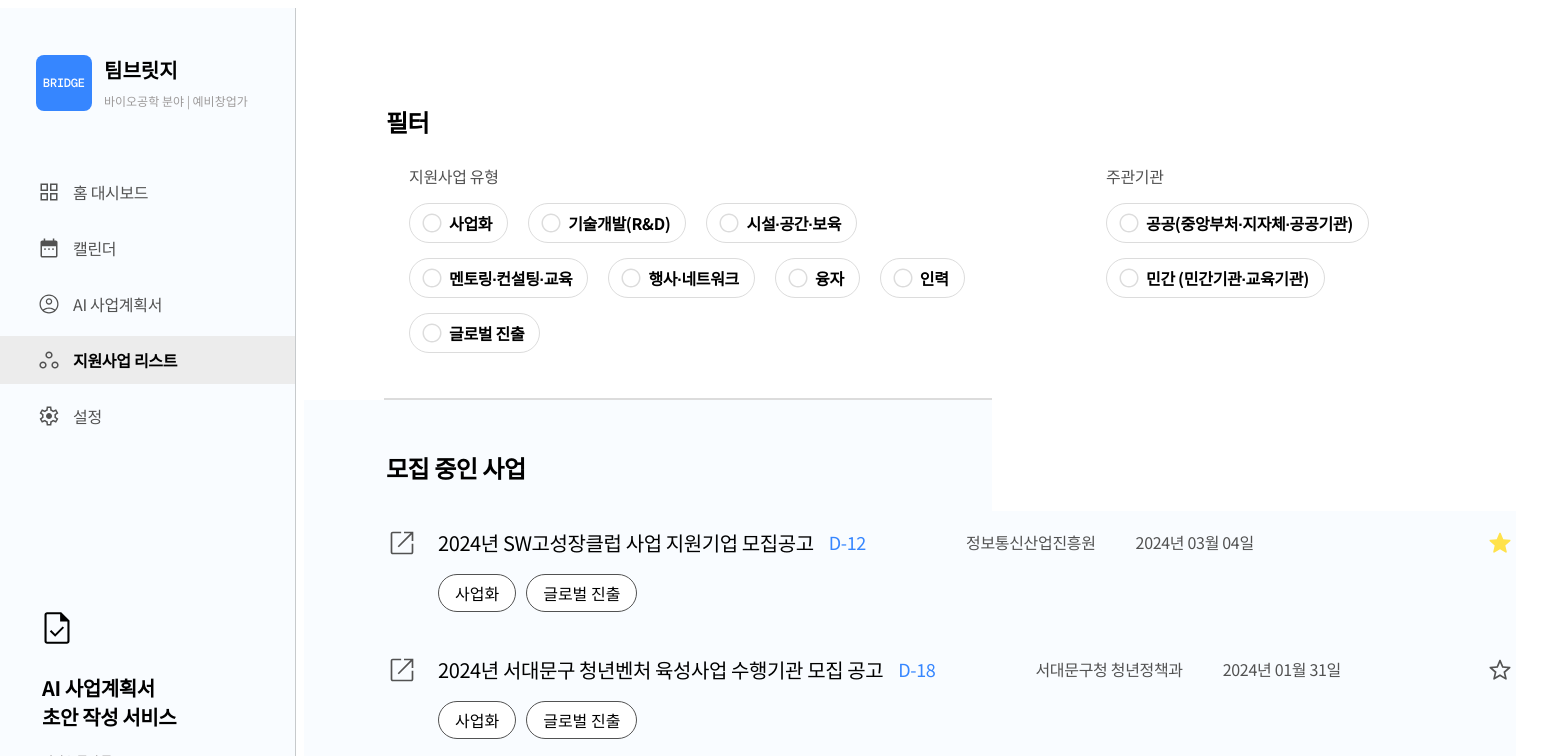
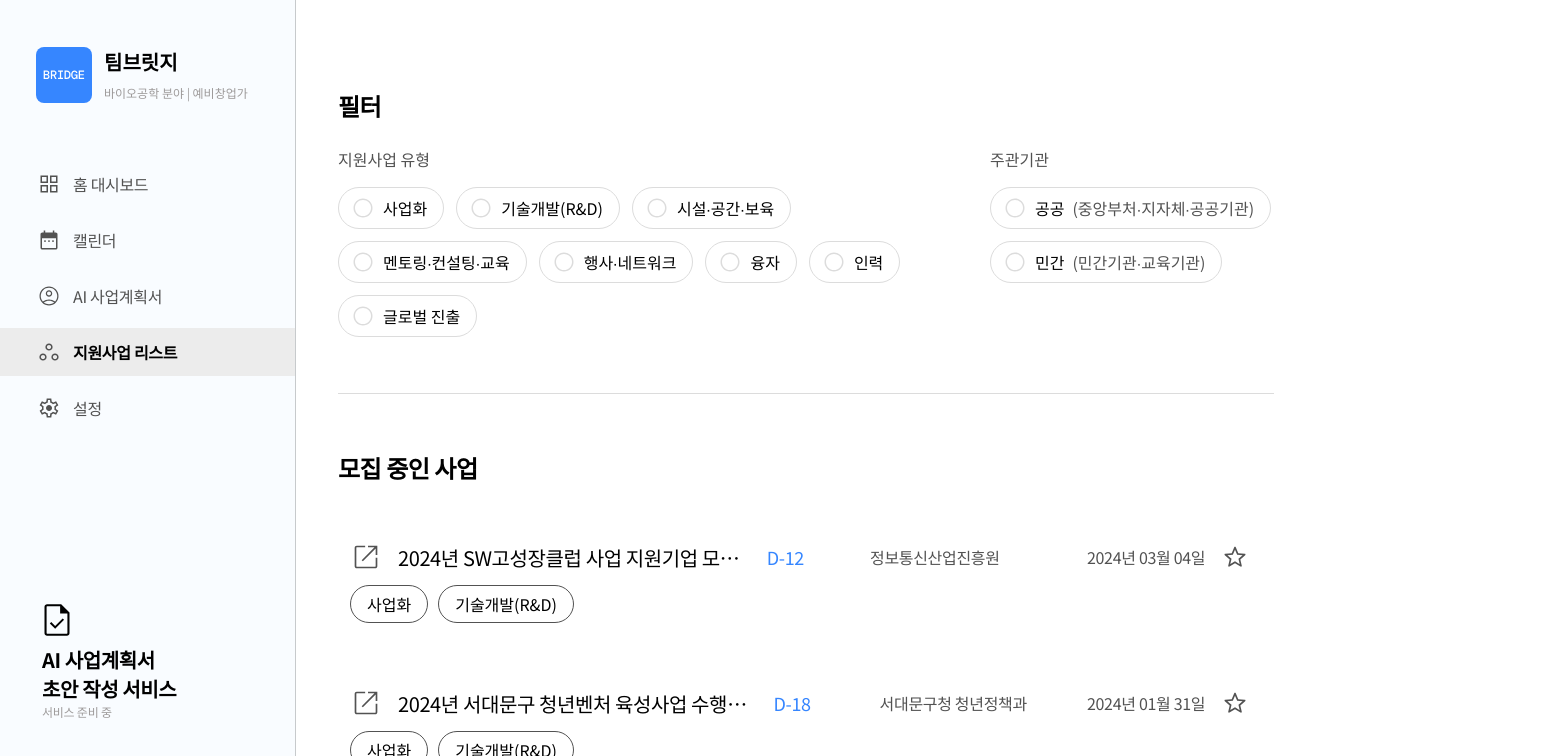
Before and after one commit to naya-h2/Bridge, a React (Create React App) app: page /list in a window 1280 px wide. Shown: the top 756 px of the page, 1568 px wide, since content can reach past the window. Built offline with nearby package versions, Linux system fonts and the light colour scheme.

Commit message:
💄 design: list 페이지 UI 반응형 추가

```diff
--- /dev/null
+++ b/src/components/commons/FilterButton.jsx
@@ -0,0 +1,52 @@
+import { useState } from 'react';
+import styled from 'styled-components';
+import switchG from '../../assets/icon/switch-grey.svg';
+import switchB from '../../assets/icon/switch-blue.svg';
+
+const FilterButton = ({ text, setSelectedList, detailText }) => {
+  const [isSelected, setIsSelected] = useState(false);
+
+  const handleButtonClick = () => {
+    setIsSelected((prev) => !prev);
+    if (isSelected) return setSelectedList((prev) => prev.filter((item) => item !== text));
+    setSelectedList((prev) => [...prev, text]);
+  };
+
+  return (
+    <Button onClick={handleButtonClick} $selected={isSelected}>
+      <Switch src={isSelected ? switchB : switchG} />
+      {text}
+      {detailText && <Detail>{` (${detailText})`}</Detail>}
+    </Button>
+  );
+};
+
+export default FilterButton;
+
+const Button = styled.button`
+  padding: 8px;
+  padding-right: 16px;
+  padding-left: 12px;
+
+  display: flex;
+  align-items: center;
+  gap: 8px;
+
+  background: #ffffff;
+  border: 1px solid ${({ $selected }) => ($selected ? '#3686FF' : '#DCDCDC')};
+  border-radius: 40px;
+
+  font-weight: 500;
+  font-size: 16px;
+  white-space: nowrap;
+
+  cursor: pointer;
+`;
+const Switch = styled.img`
+  width: 24px;
+  height: 24px;
+`;
+const Detail = styled.p`
+  color: #525252;
+  white-space: nowrap;
+`;
--- a/src/components/list/List.jsx
+++ b/src/components/list/List.jsx
@@ -1,51 +1,23 @@
-import {useState, useEffect} from 'react'
-import styled from "styled-components"
-import data from "../../data/listData"
-import ListData from "./ListData"
+import { useState, useEffect } from 'react';
+import styled from 'styled-components';
+import data from '../../data/listData';
+import ListData from './ListData';
+import SectionLayout from './SectionLayout';
 
-function List(){
-     let [businesses, setBusinesses]=useState(data)
-     console.log(businesses);
-     return(
-          <Container>
-               <P>모집 중인 사업</P>
-               <ListContainer>
-               {
-                    businesses.map((business, idx)=>(
-                         <ListData business={business}/>
-                    ))
-               }
-               </ListContainer>
-          </Container>
-     );
+function List() {
+  return (
+    <SectionLayout title="모집 중인 사업">
+      <ListContainer>
+        {data.map((business, idx) => (
+          <ListData key={idx} business={business} />
+        ))}
+      </ListContainer>
+    </SectionLayout>
+  );
 }
 export default List;
 
-const Container = styled.div`
-     width: 100%;
-     height: 100%;
-     display: flex;
-     flex-direction: column;
-     background-color : #F9FCFF;
-`
 const ListContainer = styled.div`
-     display: flex;
-     flex-direction: column;
-
-     width: 1130px;
-     height: 382px;
-     margin-left: 82px;
-     margin-top: 10px;
-`
-
-const P = styled.h1`
-     font-weight: 700;
-     font-size: 24px;
-     line-height: 35px;
-     /* identical to box height */
-     letter-spacing: -0.02em;
-     color: #000000;
-
-     margin-left: 82px;
-     margin-top: 50px;
-`
+  display: flex;
+  flex-direction: column;
+`;
--- a/src/components/list/ListData.jsx
+++ b/src/components/list/ListData.jsx
@@ -1,121 +1,149 @@
-import {useNavigate} from 'react-router-dom'
-import {useState} from 'react'
-import styled from "styled-components"
-import icon from "../../assets/icon/list-link.svg"
-import whiteStar from "../../assets/icon/empty-star.svg"
-import YellowStar from "../../assets/icon/filled-star.svg"
+import { useNavigate } from 'react-router-dom';
+import { useState } from 'react';
+import styled from 'styled-components';
+import icon from '../../assets/icon/list-link.svg';
+import whiteStar from '../../assets/icon/empty-star.svg';
+import YellowStar from '../../assets/icon/filled-star.svg';
 
-function ListData({business}){
-     let navigate=useNavigate();
+function ListData({ business }) {
+  let navigate = useNavigate();
   let [star, setStar] = useState(business.importance);
-     console.log(business.type)
-     const text = ["사업화", "기술개발(R&D)", "시설∙공간∙보육", "멘토링∙컨설팅∙교육","행사∙네트워크", "융자", "인력", "글로벌 진출", "공공기관", "민간기관" ]
-     return(
+  // console.log(business.type)
+  const text = ['사업화', '기술개발(R&D)', '시설∙공간∙보육', '멘토링∙컨설팅∙교육', '행사∙네트워크', '융자', '인력', '글로벌 진출', '공공기관', '민간기관'];
+  return (
     <Container>
       <TopContainer>
-                    <Icon src={icon} onClick={()=>{navigate(`${business.link}`)}}/>
+        <TitleSection>
+          <Icon
+            src={icon}
+            onClick={() => {
+              navigate(`${business.link}`);
+            }}
+          />
           <Title>{business.title}</Title>
           <Dday>D-{business.dday}</Dday>
+        </TitleSection>
+        <DetailSection>
           <Agent>{business.agent}</Agent>
           <Date>{business.date}</Date>
-                    <Star src={
-                         star ? whiteStar:YellowStar}
-                         onClick={()=>{
-                              setStar(!star);
-                         }}/>
+        </DetailSection>
+        <Star
+          src={star ? whiteStar : YellowStar}
+          onClick={() => {
+            setStar((prev) => !prev);
+          }}
+        />
       </TopContainer>
-               <BottomContainer>
-               {
-                    business.type.map((type, idx)=>(
-                         type!==false?<Button>{text[idx]}</Button>:null
-                    ))
-               }
-               </BottomContainer>
+      <BottomContainer>{business.type.map((type, idx) => (type !== false ? <Button>{text[idx]}</Button> : null))}</BottomContainer>
     </Container>
-     )
+  );
 }
 export default ListData;
 
 const Container = styled.div`
+  width: 100%;
+
   display: flex;
   flex-direction: column;
-     width: 100%;
-     height: 127px;
+  gap: 12px;
 
-     background: #F9FCFF;
-`
+  padding: 32px;
+  padding-left: 12px;
+  padding-right: 52px;
+
+  position: relative;
+`;
 
 const TopContainer = styled.div`
   display: flex;
   align-items: center;
-     width: 100%;
-     height: 63px;
-`
-const BottomContainer = styled.div`
-     width: 100%;
-     height: 64px;
+  justify-content: space-between;
+  gap: 16px;
+
+  margin-right: 16px;
+`;
+
+const TitleSection = styled.div`
+  width: 60%;
 
   display: flex;
-     align-items: flex-start;
-     margin-left : 52px;
+  gap: 16px;
+  align-items: center;
+`;
+
+const DetailSection = styled.div`
+  width: 40%;
+
+  display: flex;
+  gap: 16px;
+  align-items: center;
+  justify-content: space-between;
+`;
+
+const BottomContainer = styled.div`
+  display: flex;
+  flex-wrap: wrap;
   gap: 10px;
-`
+`;
 const Icon = styled.img`
   width: 32px;
   height: 32px;
-`
 
-const Title = styled.h1`
-     margin-left: 20px;
+  cursor: pointer;
+`;
+
+const Title = styled.p`
+  max-width: 70%;
+
   font-weight: 500;
   font-size: 20px;
-     line-height: 29px;
-     letter-spacing: -0.02em;
+  letter-spacing: -0.4px;
 
-     color: #000000;
-`
+  white-space: nowrap;
+  overflow: hidden;
+  text-overflow: ellipsis;
+`;
 const Dday = styled.p`
-     margin-left: 15px;
   font-weight: 500;
   font-size: 18px;
-     line-height: 23px;
   letter-spacing: -0.02em;
+  color: #3686ff;
 
-     color: #3686FF;
-`
+  white-space: nowrap;
+`;
 const Agent = styled.p`
-     margin-left : 100px;
   font-weight: 400;
   font-size: 16px;
-     line-height: 23px;
   letter-spacing: -0.02em;
-
   color: #525252;
-`
+`;
 
 const Date = styled.p`
-     margin-left : 40px;
+  min-width: 119px;
+
   font-weight: 400;
   font-size: 16px;
-     line-height: 23px;
   letter-spacing: -0.02em;
-
   color: #525252;
-`
+`;
 const Star = styled.img`
-     margin-left : auto;
   width: 32px;
   height: 32px;
-`
+
+  position: absolute;
+  top: 32px;
+  right: 23px;
+
+  cursor: pointer;
+`;
 
 const Button = styled.a`
   display: flex;
   align-items: center;
   width: fit-content;
 
-     background: #FFFFFF;
+  background: #ffffff;
   border: 1px solid #525252;
   border-radius: 40px;
   padding: 6px 16px;
-
-`
+`;
--- a/src/components/list/ListFilter.jsx
+++ b/src/components/list/ListFilter.jsx
@@ -1,156 +1,55 @@
 import styled from 'styled-components';
 import { useState } from 'react';
-import switchG from '../../assets/icon/switch-grey.svg';
-import switchB from '../../assets/icon/switch-blue.svg';
+import FilterButton from '../commons/FilterButton';
+import SectionLayout from './SectionLayout';
+
+const FILTER_TYPE = [
+  { type: '지원사업 유형', filterList: ['사업화', '기술개발(R&D)', '시설∙공간∙보육', '멘토링∙컨설팅∙교육', '행사∙네트워크', '융자', '인력', '글로벌 진출'] },
+  { type: '주관기관', filterList: ['공공', '민간'], detail: ['중앙부처∙지자체∙공공기관', '민간기관∙교육기관'] },
+];
 
 function ListFilter() {
-  const [isActive, setIsActive] = useState([false, false, false, false, false, false, false, false, false, false]);
-  const types = [
-    { active: isActive[0], text: '사업화' },
-    { active: isActive[1], text: '기술개발(R&D)' },
-    { active: isActive[2], text: '시설∙공간∙보육' },
-    { active: isActive[3], text: '멘토링∙컨설팅∙교육' },
-    { active: isActive[4], text: '행사∙네트워크' },
-    { active: isActive[5], text: '융자' },
-    { active: isActive[6], text: '인력' },
-    { active: isActive[7], text: '글로벌 진출' },
-  ];
-  const agents = [
-    { active: isActive[8], text: '공공(중앙부처∙지자체∙공공기관)' },
-    { active: isActive[9], text: '민간 (민간기관∙교육기관)' },
-  ];
+  const [selectedList, setSelectedList] = useState([]);
+
   return (
-    <Container>
-      <P>필터</P>
+    <SectionLayout title="필터">
       <FilterContainer>
-        <LeftContainer>
-          <SmallP>지원사업 유형</SmallP>
-          <LeftSmallContainer>
-            {types.map((type, idx) => (
-              <Button
-                active={type.active}
-                onClick={() => {
-                  const newState = [...isActive];
-                  newState[idx] = !newState[idx];
-                  setIsActive(newState);
-                }}
-              >
-                <Switch src={type.active ? switchB : switchG} />
-                {type.text}
-              </Button>
-            ))}
-          </LeftSmallContainer>
-        </LeftContainer>
-        <RightContainer>
-          <SmallP>주관기관</SmallP>
-          <RightSmallContainer>
-            {agents.map((agent, idx) => (
-              <Button
-                active={agent.active}
-                onClick={() => {
-                  const newState = [...isActive];
-                  newState[idx + 8] = !newState[idx + 8];
-                  setIsActive(newState);
-                }}
-              >
-                <Switch src={agent.active ? switchB : switchG} />
-                {agent.text}
-              </Button>
-            ))}
-          </RightSmallContainer>
-        </RightContainer>
+        {FILTER_TYPE.map((item) => (
+          <FilterBox key={item.type} $type={item.type}>
+            <FilterTitle>{item.type}</FilterTitle>
+            {console.log(item.filterList)}
+            <ListContainer>
+              {item.filterList.map((filterName, idx) => (
+                <FilterButton key={idx} text={filterName} detailText={item.type === '주관기관' ? item.detail[idx] : null} setSelectedList={setSelectedList} />
+              ))}
+            </ListContainer>
+          </FilterBox>
+        ))}
       </FilterContainer>
-      <Line />
-    </Container>
+    </SectionLayout>
   );
 }
 export default ListFilter;
 
-const Container = styled.div`
+const FilterContainer = styled.div`
+  display: flex;
+  gap: 16px;
+`;
+const FilterBox = styled.div`
   display: flex;
   flex-direction: column;
-  display: flex;
-  width: 100%;
+  gap: 16px;
+
+  min-width: 284px;
+  width: ${({ $type }) => ($type === '지원사업 유형' ? '70%' : '30%')};
 `;
-const FilterContainer = styled.div`
-  display: flex;
-
-  width: 1000px;
-  height: 183px;
-  margin-left: 105px;
-  margin-top: 10px;
+const FilterTitle = styled.p`
+  font-weight: 500;
+  font-size: 16px;
+  color: #525252;
 `;
-const LeftContainer = styled.div`
-  display: flex;
-  flex-direction: column;
-
-  width: 627px;
-  height: 100%;
-`;
-const LeftSmallContainer = styled.div`
+const ListContainer = styled.div`
   display: flex;
   flex-wrap: wrap;
-  width: 627px;
-  height: 100%;
+  gap: 12px;
 `;
-const RightContainer = styled.div`
-  display: flex;
-  flex-direction: column;
-  width: 100%;
-  height: 100%;
-  padding-left: 70px;
-`;
-const RightSmallContainer = styled.div`
-  display: flex;
-  flex-direction: column;
-  width: 100%;
-  height: 100%;
-`;
-const P = styled.h1`
-  font-weight: 700;
-  font-size: 24px;
-  line-height: 35px;
-  letter-spacing: -0.02em;
-  color: #000000;
-
-  margin-left: 82px;
-  margin-top: 96px;
-`;
-const SmallP = styled.div`
-  font-weight: 500;
-  font-size: 16px;
-  line-height: 23px;
-  letter-spacing: -0.02em;
-
-  color: #525252;
-`;
-const Button = styled.a`
-  display: flex;
-  align-items: center;
-  background: #ffffff;
-  border: 1px solid ${(props) => (props.active ? '#3686FF' : '#DCDCDC')};
-  border-radius: 40px;
-  width: fit-content;
-  height: 40px;
-  padding-right: 15px;
-  padding-left: 10px;
-  margin-right: 20px;
-  margin-top: 15px;
-
-  font-weight: 700;
-  font-size: 16px;
-  line-height: 23px;
-  letter-spacing: -0.02em;
-`;
-const Switch = styled.img`
-  width: 24px;
-  height: 24px;
-  margin-right: 5px;
-`;
-const Line = styled.div`
-  width: 100;
-  height: 0px;
-  margin-left: 80px;
-  margin-top: 50px;
-  border: 1px solid #dcdcdc;
-`;
--- /dev/null
+++ b/src/components/list/SectionLayout.jsx
@@ -0,0 +1,26 @@
+import styled from 'styled-components';
+
+const SectionLayout = ({ title, children }) => {
+  return (
+    <Container>
+      <Title>{title}</Title>
+      {children}
+    </Container>
+  );
+};
+
+export default SectionLayout;
+
+const Container = styled.div`
+  padding: 56px 0;
+
+  display: flex;
+  flex-direction: column;
+  gap: 24px;
+`;
+
+const Title = styled.h1`
+  font-size: 24px;
+  font-weight: 700;
+  letter-spacing: -0.48px;
+`;
--- a/src/components/sidebar/Sidebar.jsx
+++ b/src/components/sidebar/Sidebar.jsx
@@ -29,6 +29,7 @@ const Container = styled.div`
 
   position: fixed;
   left: 0;
+  z-index: 10;
 `;
 
 const Wrapper = styled.div`
--- a/src/data/listData.jsx
+++ b/src/data/listData.jsx
@@ -1,34 +1,34 @@
-let data=[
+let data = [
   {
     id: 0,
-          title: "2024년 SW고성장클럽 사업 지원기업 모집공고",
-          date: "2024년 03월 04일",
-          dday: "12",
-          type: [true, false, false, false, false, false, false, true, false],
-          agent: "정보통신산업진흥원",
-          link: "/",
-          importance: 0
+    title: '2024년 SW고성장클럽 사업 지원기업 모집공고',
+    date: '2024년 03월 04일',
+    dday: '12',
+    type: ['사업화', '글로벌 진출'],
+    agent: '정보통신산업진흥원',
+    link: '/',
+    importance: true,
   },
   {
     id: 1,
-          title: "2024년 서대문구 청년벤처 육성사업 수행기관 모집 공고",
-          date: "2024년 01월 31일",
-          dday: "18",
-          type: [true, false, false, false, false, false, false, true, false],
-          agent: "서대문구청 청년정책과",
-          link: "/",
-          importance: 1
+    title: '2024년 서대문구 청년벤처 육성사업 수행기관 모집 공고',
+    date: '2024년 01월 31일',
+    dday: '18',
+    type: ['사업화', '글로벌 진출'],
+    agent: '서대문구청 청년정책과',
+    link: '/',
+    importance: true,
   },
   {
     id: 2,
-          title: "효성 X 무역협회 오픈이노베이션 개최",
-          date: "2024년 04월 11일",
-          dday: "24",
-          type: [false, true, false, false, false, false, false, false, true],
-          agent: "한국무역협회",
-          link: "/",
-          importance: 0
-     }
+    title: '효성 X 무역협회 오픈이노베이션 개최',
+    date: '2024년 04월 11일',
+    dday: '24',
+    type: ['기술개발(R&D)', '공공기관'],
+    agent: '한국무역협회',
+    link: '/',
+    importance: false,
+  },
 ];
 
 export default data;
--- a/src/index.css
+++ b/src/index.css
@@ -7,13 +7,5 @@
 * {
   box-sizing: border-box;
   font-family: 'Noto Sans KR', sans-serif;
+  margin: 0;
 }
-
-#root {
-  width: 100vw;
-  height: 100vh;
-
-  display: flex;
-  align-items: center;
-  justify-content: center;
-}
--- a/src/pages/home/Layout.jsx
+++ b/src/pages/home/Layout.jsx
@@ -1,21 +1,22 @@
-import Logo from "../../assets/icon/logo-white.svg";
-import styled from "styled-components";
+import Logo from '../../assets/icon/logo-white.svg';
+import styled from 'styled-components';
 
-function Layout(){
-     return(
-          <Container>
-               <Image src={Logo}/>
-          </Container>
-     )
+function Layout() {
+  return (
+    <Container>
+      <Image src={Logo} />
+    </Container>
+  );
 }
 export default Layout;
 
 const Container = styled.div`
-     background-color: #3686ff;
-     width: 100%;
-     height: 100%;
-     text-align : center;
-`
+  background-color: #3686ff;
+  width: 100vw;
+  height: 100vh;
+  text-align: center;
+`;
 const Image = styled.img`
-     margin-top: 30vh;
-`
+  margin-top: 30vh;
+  cursor: pointer;
+`;
--- a/src/pages/list/Layout.jsx
+++ b/src/pages/list/Layout.jsx
@@ -5,27 +5,28 @@ import List from '../../components/list/List';
 
 function Layout() {
   return (
-    <Wrapper>
+    <>
       <Sidebar index={3} />
       <ContainerWrapper>
         <Filter />
+        <Line />
         <List />
       </ContainerWrapper>
-    </Wrapper>
+    </>
   );
 }
 export default Layout;
 
-const Wrapper = styled.div`
-  display: flex;
-  width: 100vw;
-  height: 100vh;
-`;
 const ContainerWrapper = styled.div`
   display: flex;
   flex-direction: column;
-  width: calc(100vw - 296px);
-  height: 100%;
+  max-width: calc(100vw - 296px);
+  min-width: 1020px;
 
-  padding-left: 296px;
+  margin-left: 296px;
+  padding: 32px 42px;
 `;
+
+const Line = styled.div`
+  border-bottom: 1px solid #dcdcdc;
+`;
```
Lines whose indentation alone changed are shown as unchanged.
